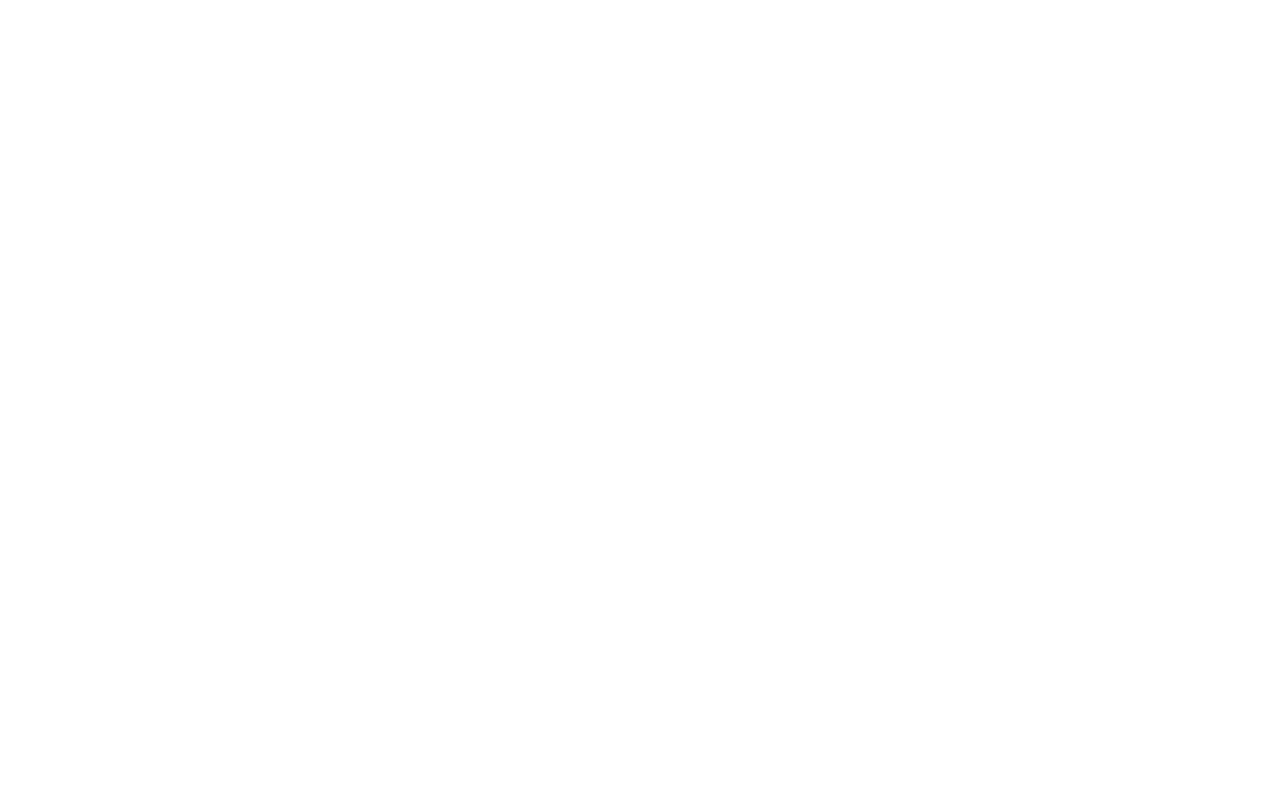
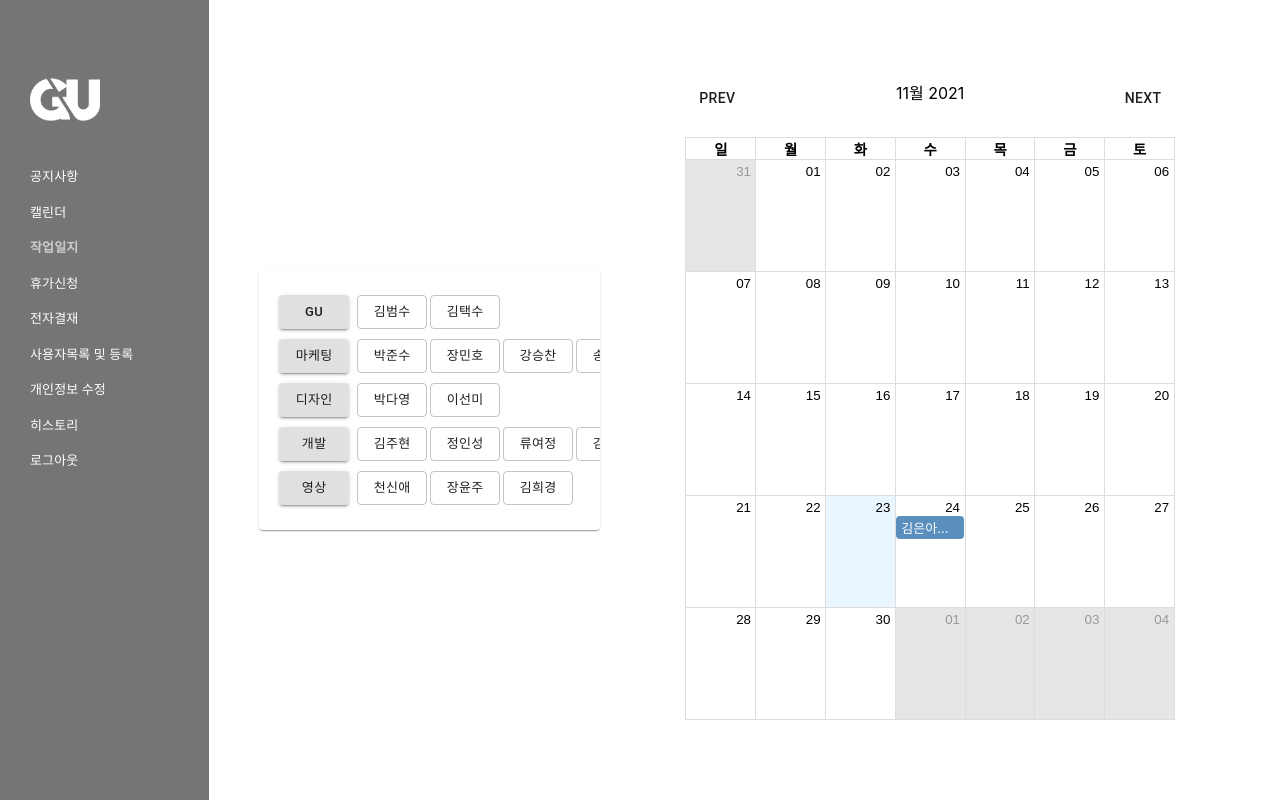
Before and after one commit to eunah3693/p_managementReact, a React (Create React App) app: page /diary in a window 1280 px wide. Built offline with nearby package versions, Linux system fonts and the light colour scheme.

Commit message:
작업일지추가

```diff
--- a/src/App.js
+++ b/src/App.js
@@ -5,6 +5,7 @@
 import Notice from './pages/Notice';
 import NoticeDetail from './pages/NoticeDetail';
 import WorkCalendar from './pages/WorkCalendar';
+import WorkDiary from './pages/WorkDiary';
 
 function App() {
   return (
@@ -12,6 +13,7 @@
         <Route path="/notice" component={Notice} />
         <Route path="/noticeDetail" component={NoticeDetail} />
         <Route path="/calendar" component={WorkCalendar} />
+        <Route path="/diary" component={WorkDiary} />
         <Route path="/" component={Login} exact/>
     </div>
   );
--- a/src/component/Nav.js
+++ b/src/component/Nav.js
@@ -49,7 +49,7 @@
     const navData = [
         {"name":"공지사항","link":"/notice"},
         {"name":"캘린더","link":"/calendar"},
-        {"name":"작업일지","link":""},
+        {"name":"작업일지","link":"/diary"},
         {"name":"휴가신청","link":""},
         {"name":"전자결재","link":""},
         {"name":"사용자목록 및 등록","link":""},
--- /dev/null
+++ b/src/pages/WorkDiary.js
@@ -0,0 +1,77 @@
+import React, { useState, useEffect } from 'react';
+import { Calendar, momentLocalizer } from 'react-big-calendar'
+import moment from 'moment'
+import { makeStyles } from '@material-ui/core/styles';
+import 'react-big-calendar/lib/css/react-big-calendar.css';
+import Nav from '../component/Nav';
+import BigCalendar from '../component/BigCalendar';
+import WorkCalendarData from './WorkCalendarData';
+import WorkerInfo from './WorkerInfo';
+import WorkInfo from './WorkInfo';
+import HolidayInfo from './HolidayInfo';
+
+const useStyles = makeStyles((theme) => ({
+  layout:{
+      display:"flex",
+      "& a":{
+          textDecoration:"none"
+      }
+  },
+  content:{
+    width:"100%",
+    height:"100%",
+    display:"flex",
+  },
+  calendarInfo:{
+    width:"30%",
+    height:"100vh",
+    paddingLeft:"50px",
+    display:"flex",
+    flexDirection:"column",
+    justifyContent:"center"
+  },
+  calendar:{
+    width:"70%",
+    height:"100vh",
+    display:"flex",
+  }
+}));
+
+function WorkDiary(){
+  const classes = useStyles();
+
+  function eventStyleGetter(event, start, end, isSelected){
+    console.log(event);
+    var backgroundColor = event.hexColor;
+    var style = {
+      backgroundColor: backgroundColor,
+      borderRadius: '4px',
+      opacity: 0.8,
+      color: 'black',
+      border: '0px',
+      display: 'block',
+      color:"#fff",
+      fontSize:"13px"
+    };
+    return {
+      style: style
+    };
+  }
+
+  return (
+    <div className={classes.layout}>
+      <Nav nameOn="작업일지"></Nav>
+      <div className={classes.content}>
+        <div className={classes.calendarInfo}>
+          <WorkerInfo></WorkerInfo>
+
+        </div>
+        <div className={classes.calendar}>
+          <BigCalendar events={WorkCalendarData} eventStyleGetter={eventStyleGetter}></BigCalendar>
+        </div>
+      </div>
+    </div>
+  );
+}
+
+export default WorkDiary;
```
